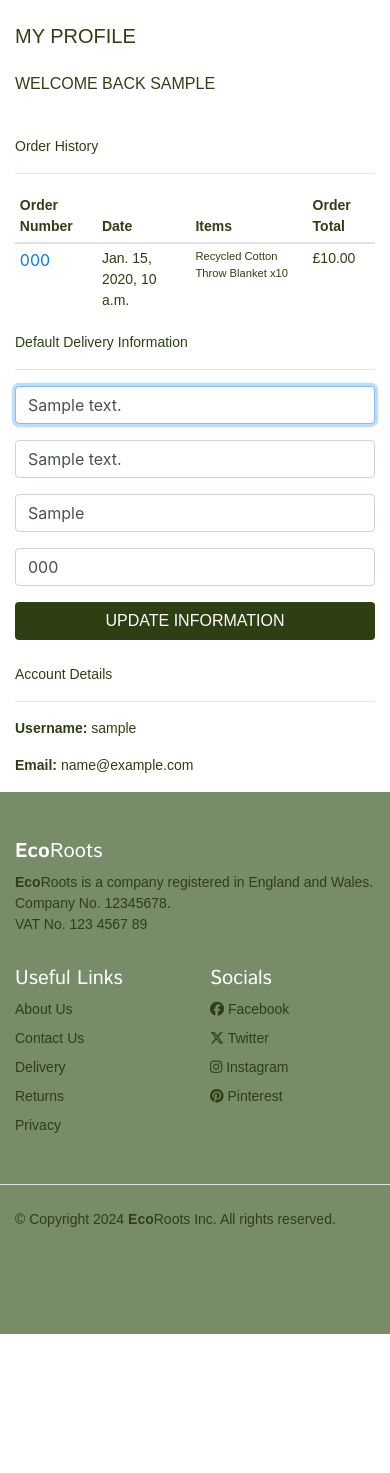
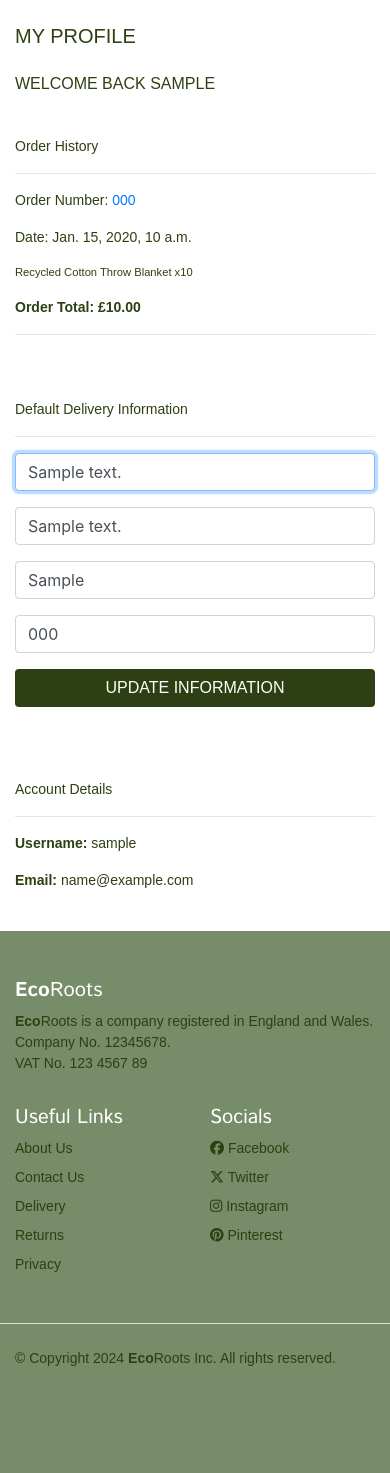
Before and after one commit to Renz2299/mp4_eco_roots, a Django app: page /profile/ in a window 390 px wide. Shown: the part 128-1601 px from the top of the page. Before the commit the page ends 1462 px from the top, so only its background shows below. Run offline with Django 3.2, Linux system fonts and the light colour scheme; a user stored in the database is signed in; data comes from the database, SQL or seed files in the repository; tables that the repository leaves empty hold one stand-in row (values such as "Sample post"); some libraries are stand-ins or nearby versions; some web fonts are replaced.

Commit message:
Order history on profile page refactored to render better on mobile

```diff
--- a/profiles/templates/profiles/profile.html
+++ b/profiles/templates/profiles/profile.html
@@ -21,10 +21,30 @@
                 <p class="text-bulk text-uppercase">Welcome Back {{ user }}</p>
             </div>
         </div>
-        <div class="row mt-4">
-            <div class="col-12 col-lg-8">
+        <div class="row">
+            <div class="col-12 col-lg-8 my-4">
                 <p class="text-bulk-sm">Order History</p>
                 <hr>
+                <div class="d-block d-md-none">
+                    {% for order in orders %}
+                        <div class="row">
+                            <div class="col">
+                                <p class="text-bulk-sm text-green">Order Number:
+                                    <a href="{% url 'order_history' order.order_number %}" title="{{ order.order_number }}">{{ order.order_number }}</a>
+                                </p>
+                                <p class="text-bulk-sm text-green">Date: {{ order.date }}</p>
+                                <ul class="list-unstyled text-bulk-sm text-green">
+                                    {% for item in order.lineitems.all %}
+                                        <li class="small">{{ item.product.name }} x{{ item.quantity }}</li>
+                                    {% endfor %}
+                                </ul>
+                                <p class="text-bulk-sm text-green"><strong>Order Total: £{{ order.grand_total }}</strong></p>
+                                <hr>
+                            </div>
+                        </div>
+                    {% endfor %}
+                </div>
+                <div class="d-none d-md-block">
                     <div class="order-history table-responsive">
                         <table class="table table-sm table borderless">
                             <thead>
@@ -56,7 +76,8 @@
                         </table>
                     </div>
                 </div>
-            <div class="col-12 col-lg-4">
+            </div>
+            <div class="col-12 col-lg-4 my-4">
                 <p class="text-bulk-sm">Default Delivery Information</p>
                 <hr>
                 <form action="{% url 'profile' %}" method="POST" id="profile-update-form" class="mt-3">
@@ -66,7 +87,7 @@
                 </form>
             </div>
         </div>
-        <div class="row">
+        <div class="row my-4">
             <div class="col-12">
                 <p class="text-bulk-sm mt-4">Account Details</p>
                 <hr>
```
Also changed, not shown: README.md. Lines whose indentation alone changed are shown as unchanged.
